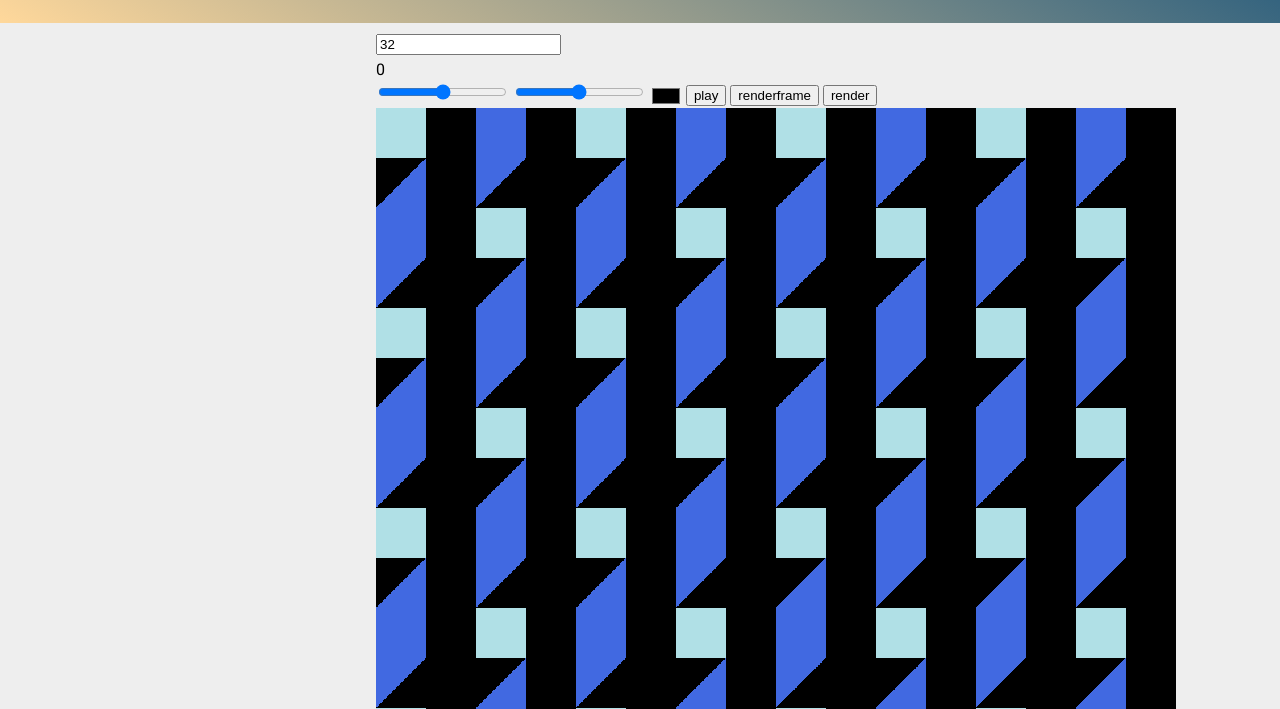
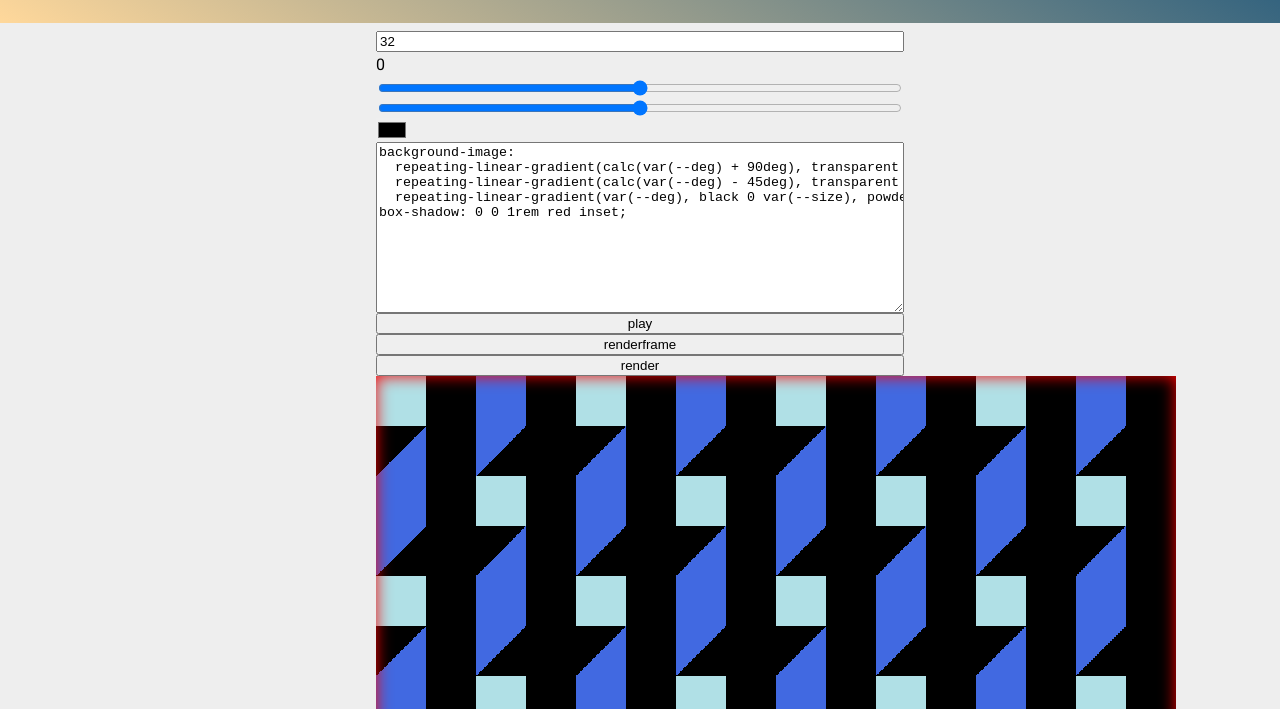
Before and after one commit to Sjeiti/css2gif, a website built with webpack: page docs/index.html in a window 1280 px wide. Shown: the part 105-814 px from the top of the page. Built offline with nearby package versions, Linux system fonts and the light colour scheme; a web font is replaced by a local one.

Commit message:
added css input

```diff
--- a/docs/index.html
+++ b/docs/index.html
@@ -45,6 +45,10 @@
 			margin: 0 auto;
 			padding: 0.5rem;
 		}
+		.form {
+			display: flex;
+			flex-direction: column;
+		}
 		/*p.first {
 			font-size: 1.125rem;
 		}
@@ -86,6 +90,10 @@
 			border: 0;
 			vertical-align: bottom;
 			-webkit-appearance: none;
+		}
+		textarea {
+			overflow: scroll;
+			white-space: pre;
 		}
 		footer {
 			display: flex;
@@ -147,14 +155,23 @@
 	</header>
 	<main>
 		<div class="content">
+			<div class="form">
 				<input id="frames" type="number" value="32">
 				<div class="currentFrame"></div>
 				<input id="frame" step="1" min="0" max="32" type="range">
 				<input id="size" type="range">
 				<input id="color" type="color">
+				<textarea id="css" cols="30" rows="10">
+background-image:
+  repeating-linear-gradient(calc(var(--deg) + 90deg), transparent 0 var(--size), black 0 var(--size2)),
+  repeating-linear-gradient(calc(var(--deg) - 45deg), transparent 0 var(--size0sqrt), royalblue 0 calc(var(--size0sqrt) + var(--size1sqrt)), transparent 0 var(--size2sqrt)),
+  repeating-linear-gradient(var(--deg), black 0 var(--size), powderblue 0 var(--size2));
+box-shadow: 0 0 1rem red inset;
+				</textarea>
 				<button id="play">play</button>
 				<button id="renderframe">renderframe</button>
 				<button id="render">render</button>
+			</div>
 			<div class="panes">
 				<div class="pane"></div>
 				<!--<div class="pane"></div>-->
--- a/package.json
+++ b/package.json
@@ -1,6 +1,6 @@
 {
   "name": "css2gif",
-  "version": "1.1.6",
+  "version": "1.1.7",
   "description": "Mc Picker, a minimal color picker",
   "author": "Ron Valstar",
   "main": "dist/index.js",
--- a/src/index.js
+++ b/src/index.js
@@ -4,9 +4,8 @@ import Animated_GIF from 'animated_gif/dist/Animated_GIF.min'
 import './styles.less'
 
 
-const {body} = document
+const {head, body, styleSheets} = document
 const elm = document.querySelector.bind(document)
-// const rootRule = createStyleSheetRule()
 const rootRule = getRules(':root').pop()
 
 //
@@ -15,6 +14,11 @@ const ANIMATION = 'animation'
 
 const rootRules = getRules(':root')
 const paneRule = getRules('.pane').pop()
+
+// const paneRuleCustom = createStyleSheetRule()
+// console.log('paneRuleCustom',paneRuleCustom) // todo: remove log
+const customSheet = createStyleSheet()
+console.log('customSheet',customSheet) // todo: remove log
 
 const elmContent = elm('.content')
 const elmFrame = elm('#frame')
@@ -28,7 +32,6 @@ tempImg.addEventListener('load', onTempImageLoad)
 tempImg.src = getForeignObject()
 
 const targetImg = document.createElement('img')
-// elmContent.appendChild(targetImg)
 
 const sequence = []
 
@@ -47,6 +50,9 @@ const elmSize = elm('#size')
 elmSize.addEventListener('input', onInputSize)
 elmSize.dispatchEvent(inputEvent)
 
+const elmTextarea = elm('textarea')
+elmTextarea.addEventListener('input', onInputTextarea)
+elmTextarea.dispatchEvent(inputEvent)
 
 elm('#play').addEventListener('click', onPlayClick)
 elm('#renderframe').addEventListener('click', onRenderFrameClick)
@@ -78,6 +84,15 @@ function onInputFramesNum(){
   elmFrame.setAttribute('max', frames)
 }
 
+function onInputTextarea({target:{value}}){
+  customSheet.innerHTML = `.pane{
+  ${value}
+}`
+	console.log('customSheet',customSheet) // todo: remove log
+  // paneRuleCustom.cssText = `.pane{${target.innerText}}`
+  // console.log('paneRuleCustom',paneRuleCustom) // todo: remove log
+}
+
 function onPlayClick(){
 	animate(frames)
 }
@@ -93,7 +108,11 @@ function onRenderClick(){
 	}, ()=>{
 		const size = canvas.width
 
-		const ag = new Animated_GIF()
+		const ag = new Animated_GIF({
+      palette: [0xFF0000,0x0000FF,0x00FF00,0x000000] // doesn't work?
+    })
+    console.log('ag',ag) // todo: remove log
+    // ag.onRenderProgress(cb)
 		ag.setSize(size, size)
 		ag.setDelay(40)
 		sequence.forEach(ag.addFrame.bind(ag))
@@ -124,12 +143,25 @@ function animate(frame, step, done) {
 	frame!==0&&requestAnimationFrame(animate.bind(null,frame-1,step,done))||done&&done()
 }
 
-function createStyleSheetRule(){
-	body.appendChild(document.createElement('style'))
-	const sheet = document.styleSheets[document.styleSheets.length-1]
-	sheet.insertRule(':root {}', 0)
-	return sheet.rules[0]
+function createStyleSheet(){
+	const sheet = document.createElement('style')
+	sheet.setAttribute('type','text/css')
+	head.appendChild(sheet)
+	console.log('createStyleSheet',sheet) // todo: remove log
+	return sheet
 }
+
+// function createStyleSheetRule(){
+// 	// // body.appendChild(document.createElement('style'))
+//   // console.log('paneRule',paneRule) // todo: remove log
+// 	// const sheet = paneRule.parentStyleSheet//document.styleSheets[document.styleSheets.length-1]
+// 	// sheet.insertRule('.asdfqwerfoo {}', sheet.rules.length)
+// 	// return sheet.rules[sheet.rules.length-1]
+// 	body.appendChild(document.createElement('style'))
+// 	const sheet = document.styleSheets[document.styleSheets.length-1]
+// 	sheet.insertRule('x {}', 0)
+// 	return sheet.rules[0]
+// }
 
 function setCanvasSize(size) {
 	canvas.width = canvas.height = size
@@ -142,6 +174,7 @@ function getForeignObject(size){
 		<style>
 			${rootRules.reduce((acc,rule)=>acc+rule.cssText,'')}
 			${paneRule.cssText}
+			${customSheet.innerHTML}
 		</style>
 		<div class="pane"></div>
 	</div>
--- a/src/styles.less
+++ b/src/styles.less
@@ -13,11 +13,11 @@
   display: flex;
 }
 .pane {
-  --deg: calc(var(--frame)/var(--frames)*180deg);
+  //--deg: calc(var(--frame)/var(--frames)*360deg);
   flex: 0 0 auto;
   width: calc(8*var(--size2));
   height: calc(8*var(--size2));
-  background-image:
+  cbackground-image:
     repeating-linear-gradient(calc(var(--deg) + 90deg), transparent 0 var(--size), black 0 var(--size2)),
     repeating-linear-gradient(calc(var(--deg) - 45deg), transparent 0 var(--size0sqrt), royalblue 0 calc(var(--size0sqrt) + var(--size1sqrt)), transparent 0 var(--size2sqrt)),
     repeating-linear-gradient(var(--deg), black 0 var(--size), powderblue 0 var(--size2));
```
Also changed, not shown: docs/index.js (+50 -15 lines), README.md, 1 other file. Lines whose indentation alone changed are shown as unchanged.
